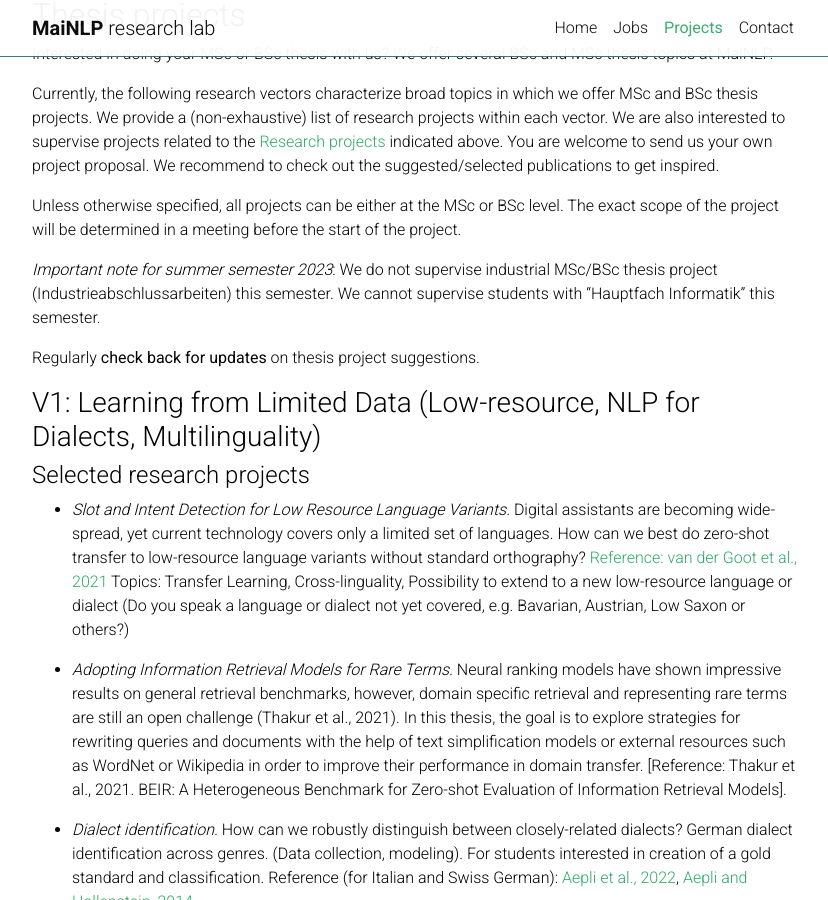
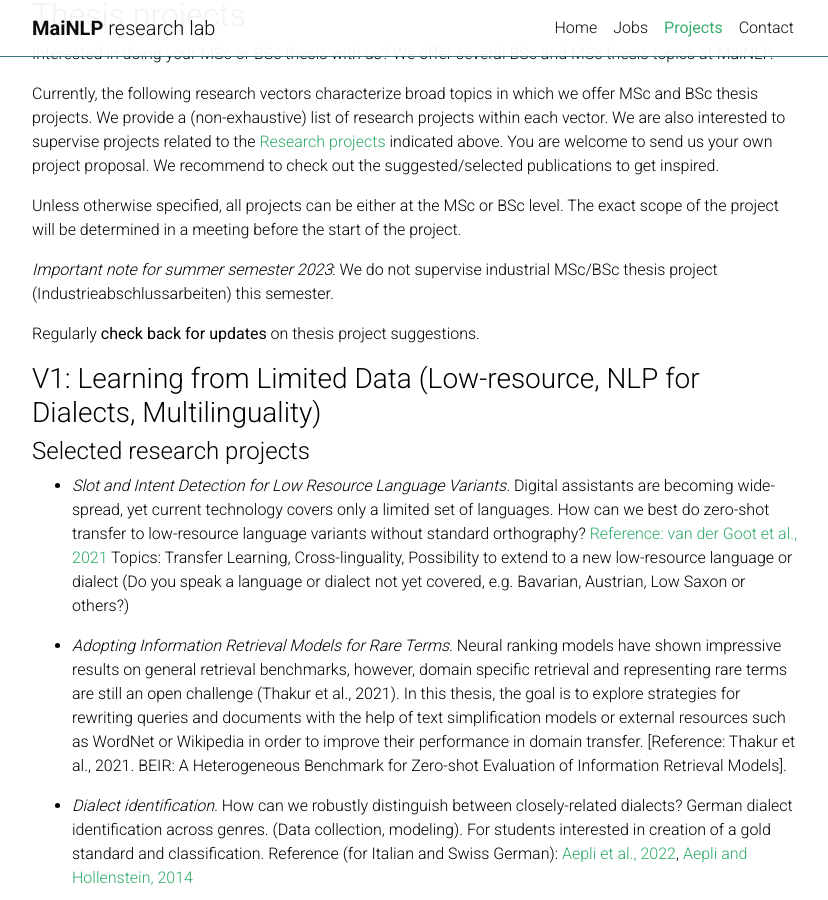
Before and after one commit to mainlp/mainlp.github.io, a Jekyll site: the page built from _pages/projects.md, in a window 1280 px wide and 900 px high, scrolled down 2338 px. Shown: the whole window, without its empty margins (223-1051 px from the left). Built offline with Jekyll 4.4.1, drawn with Linux system fonts in a browser that asks for light colours; comment, search, counter and statistics services are not loaded; a style sheet for code colours, icons or effects is not loaded; some of the changed text lies outside the part shown.

Commit message:
Update projects.md

```diff
--- a/_pages/projects.md
+++ b/_pages/projects.md
@@ -72,7 +72,7 @@ Currently, the following research vectors characterize broad topics in which we
 
 Unless otherwise specified, all projects can be either at the MSc or BSc level. The exact scope of the project will be determined in a meeting before the start of the project.
 
-*Important note for summer semester 2023*: We do not supervise industrial MSc/BSc thesis project (Industrieabschlussarbeiten) this semester. We cannot supervise students with "Hauptfach Informatik" this semester.
+*Important note for summer semester 2023*: We do not supervise industrial MSc/BSc thesis project (Industrieabschlussarbeiten) this semester.
 
 Regularly <b>check back for updates</b> on thesis project suggestions.
 
```
Also changed, not shown: other parts of _pages/projects.md (+1 -1 lines).
